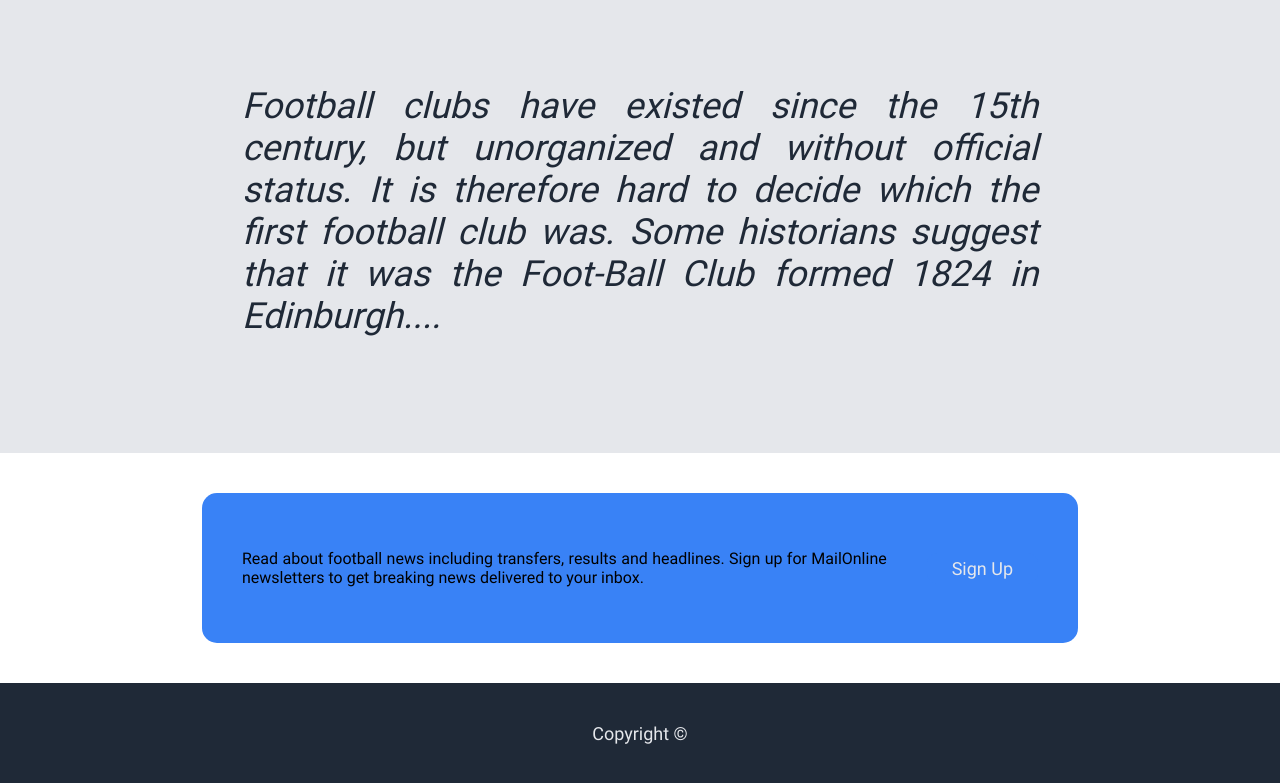
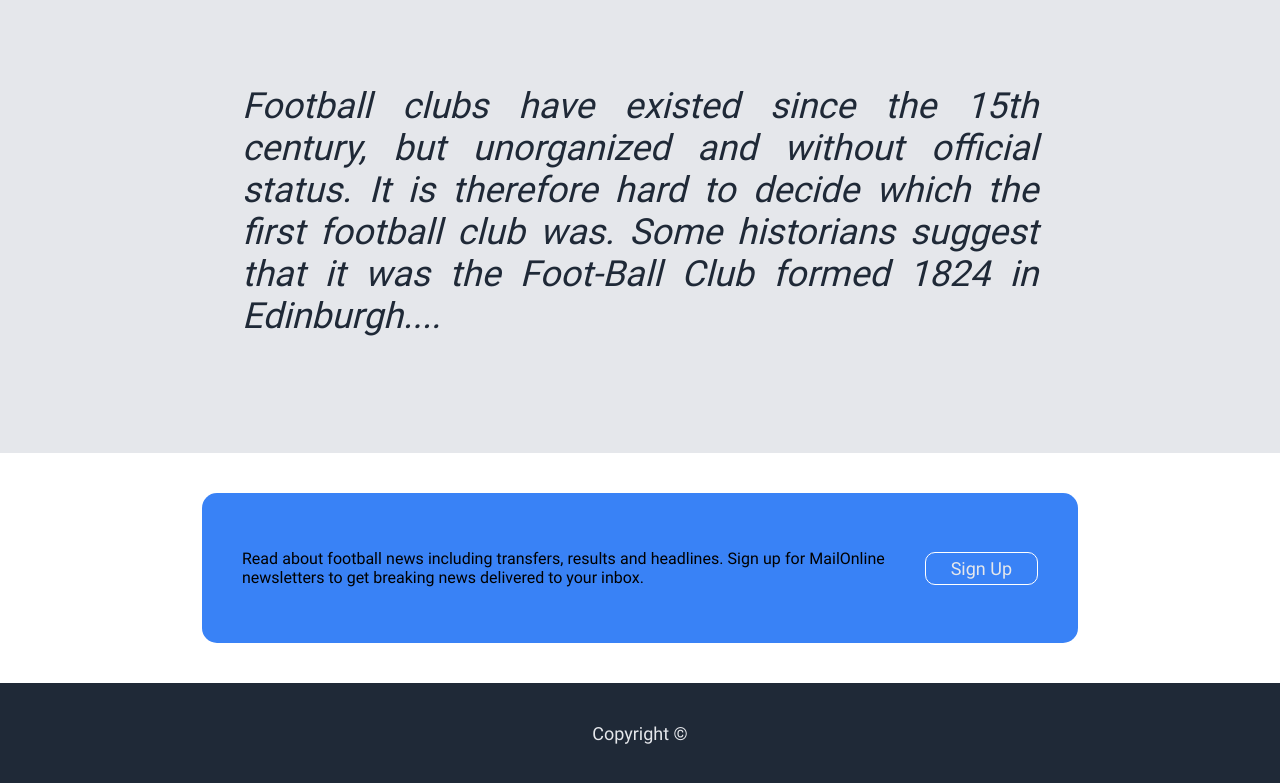
Before and after one commit to joaopedro-vidal/second-assignment-kreativstorm, a plain HTML site: page index.html in a window 1280 px wide. Shown: the part 1197-1980 px from the top of the page. Drawn offline with Linux system fonts and the light colour scheme.

Commit message:
feat: add border sign up btn homepage

```diff
--- a/index.html
+++ b/index.html
@@ -96,7 +96,7 @@
                 </p>
             </section>
             <section class="column">
-                <a href="pages/sign_up.html" class="button blue-background scondary-text">Sign Up</a>
+                <a href="./pages/sign_up.html" class="button blue-background scondary-text">Sign Up</a>
             </section>
         </section>
     </main>
--- a/styles.css
+++ b/styles.css
@@ -70,7 +70,7 @@ p {
 }
 
 .button {
-  border: none;
+  border: 1px solid #FFFFFF;
   padding: 5px 25px;
   border-radius: 10px;
   display: block;
```
